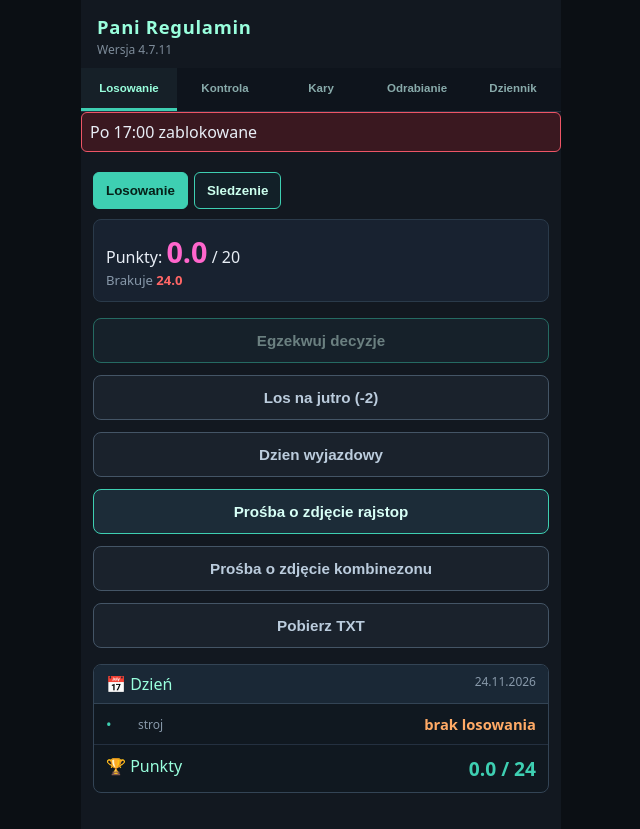
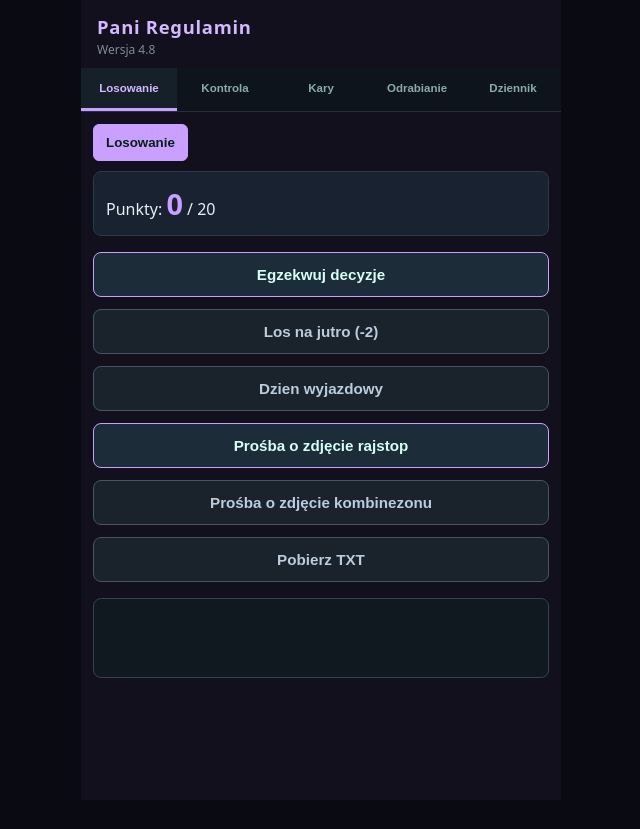
Before and after one commit to sissyola70/regulamin, a plain HTML site: page indeks.html in a window 1280 px wide. Shown: the whole page, without its empty margins (319-959 px from the left). After the commit the page ends 800 px from the top, so only its background shows below. Drawn offline with Linux system fonts and the light colour scheme; no server answers.

Commit message:
Update indeks.html

```diff
--- a/indeks.html
+++ b/indeks.html
@@ -6,20 +6,20 @@
 <title>Pani Regulamin v4.5</title>
 <style>
 *{box-sizing:border-box;margin:0;padding:0}
-body{font-family:system-ui,Segoe UI,Arial,sans-serif;background:#0b0f14;color:#e8eef6;padding:0;min-height:100vh}
-.container{max-width:480px;margin:0 auto;background:#121820;min-height:100vh;padding:0 0 24px}
-h1{color:#9fd;text-align:left;font-size:1.15rem;padding:14px 16px 0;letter-spacing:.04em}
+body{font-family:system-ui,Segoe UI,Arial,sans-serif;background:#0a0a12;color:#e8eef6;padding:0;min-height:100vh}
+.container{max-width:480px;margin:0 auto;background:#12101c;min-height:100vh;padding:0 0 24px}
+h1{color:#d4b8ff;text-align:left;font-size:1.15rem;padding:14px 16px 0;letter-spacing:.04em}
 .sub{text-align:left;color:#7d8b99;font-size:.75rem;padding:2px 16px 10px}
 .tabs{display:flex;gap:0;position:sticky;top:0;z-index:5;background:#0e141c;border-bottom:1px solid #243040}
 .tab{flex:1;padding:14px 2px;border:none;border-bottom:3px solid transparent;background:transparent;color:#8aa;border-radius:0;font-size:.72rem;font-weight:700}
-.tab.active{color:#9fd;border-bottom-color:#3ecfb2;background:#162028}
+.tab.active{color:#d4b8ff;border-bottom-color:#c9a0ff;background:#162028}
 .panel{display:none;padding:12px}.panel.active{display:block}
 .box{background:#182230;border:1px solid #2a3a4a;border-radius:8px;padding:12px;margin-bottom:10px;text-align:left}
-.points{font-size:1.8rem;color:#3ecfb2;font-weight:800}
+.points{font-size:1.8rem;color:#c9a0ff;font-weight:800}
 .row{display:flex;gap:6px;margin-bottom:10px}
-.btn{padding:10px 12px;border:1px solid #3ecfb2;background:#122028;color:#cfe;border-radius:6px;font-weight:bold}
-.btn.active{background:#3ecfb2;color:#062018}
-.main-btn{width:100%;padding:13px;background:#1c2c38;color:#d7fff6;border:1px solid #3ecfb2;border-radius:8px;font-size:.95rem;font-weight:700;margin:6px 0}
+.btn{padding:10px 12px;border:1px solid #c9a0ff;background:#122028;color:#cfe;border-radius:6px;font-weight:bold}
+.btn.active{background:#c9a0ff;color:#062018}
+.main-btn{width:100%;padding:13px;background:#1c2c38;color:#d7fff6;border:1px solid #c9a0ff;border-radius:8px;font-size:.95rem;font-weight:700;margin:6px 0}
 .main-btn.green{background:#146652;color:#fff;border-color:#1f8}.main-btn.red{background:#8a243c;color:#fff;border-color:#e56}.main-btn.gray{background:#1a222c;color:#bcd;border-color:#456}
 .main-btn:disabled{opacity:.45}
 input[type=number],textarea,select{width:100%;padding:12px;font-size:16px;background:#0e1620;border:1px solid #345;color:#e8eef6;border-radius:6px;margin-bottom:8px}
@@ -27,18 +27,18 @@ textarea{min-height:70px}
 #result{margin-top:10px;border-radius:8px;min-height:80px;background:#101820;border:1px solid #345;overflow:hidden}
 .karta .lin{display:flex;gap:8px;align-items:center;padding:10px 12px;border-bottom:1px solid #243040;font-size:.92rem}
 .mini{padding:6px 12px;color:#89a;font-size:.75rem}
-.karta .ico{width:24px;color:#3ecfb2}
-.karta .nag{display:flex;justify-content:space-between;background:#1a2836;padding:8px 12px;color:#9fd;border-bottom:1px solid #345}
+.karta .ico{width:24px;color:#c9a0ff}
+.karta .nag{display:flex;justify-content:space-between;background:#1a2836;padding:8px 12px;color:#d4b8ff;border-bottom:1px solid #345}
 .karta .dt{color:#89a;font-size:.75rem}
-.pktrow{display:flex;justify-content:space-between;padding:10px 12px;color:#9fd}
-.pktrow span{color:#3ecfb2;font-size:1.2rem;font-weight:800}
+.pktrow{display:flex;justify-content:space-between;padding:10px 12px;color:#d4b8ff}
+.pktrow span{color:#c9a0ff;font-size:1.2rem;font-weight:800}
 .karta .lbl{flex:0 0 78px;color:#89a;font-size:.75rem}
 .karta .val{flex:1;font-weight:700;text-align:right}
 .karta .val.red{color:#f66}.karta .val.orange{color:#fa6}.karta .val.green{color:#6d6}
 .mandatory{background:#2a1218;border-color:#e56}.ok{background:#102820;border-color:#3c6}.no{background:#101820}
 .red{color:#f66;font-weight:bold}.green{color:#6d6;font-weight:bold}.orange{color:#fa6;font-weight:bold}
 .small{color:#89a;font-size:.82rem}
-h2{margin:4px 0;font-size:1rem;color:#9fd}
+h2{margin:4px 0;font-size:1rem;color:#d4b8ff}
 .check{display:flex;gap:8px;margin:8px 0;text-align:left}
 .check input{width:20px;height:20px}
 .history{margin-top:10px;padding:8px;background:#101820;border:1px dashed #345;border-radius:6px;font-size:.8rem;max-height:180px;overflow-y:auto}
@@ -51,7 +51,7 @@ h2{margin:4px 0;font-size:1rem;color:#9fd}
 <body>
 <div class="container">
   <h1>Pani Regulamin</h1>
-  <p class="sub">Wersja 4.7.11</p>
+  <p class="sub">Wersja 4.8</p>
   <div class="tabs">
     <button type="button" class="tab active" id="t1">Losowanie</button>
     <button type="button" class="tab" id="t2">Kontrola</button>
@@ -68,7 +68,7 @@ h2{margin:4px 0;font-size:1rem;color:#9fd}
     <div class="box" style="display:none">Sezon: <strong id="sezonTxt">auto</strong><div class="small">10 C+ lato • &lt;10 zima tylko body dlugie • od 12 C cienkie 50/50 • zdjecie 14-17</div></div>
     <div class="row">
       <button type="button" class="btn active" id="bLos">Losowanie</button>
-      <button type="button" class="btn" id="bTrack">Sledzenie</button>
+
     </div>
     <div class="box">Punkty: <span class="points" id="pkt">0</span> / 20<div id="pktInfo" class="small"></div></div>
     <div class="box" style="display:none">Passa: <strong id="passa">0</strong> • Odrabianie: <strong id="odrobInfo">0</strong>/3</div>
@@ -217,6 +217,7 @@ var CEL=24,sezon,tryb,punkty,week,hist,last,lastAsk,askCount,askDate,passa,lastV
 var BUTY_BAL=['baletki czarne','baletki lososiowe','baletki biale','baleriny klasyczne','baleriny z paskiem CROSS','baleriny klasyczne CROSS','baleriny zapinane BONPRIX','baleriny klasyczne z zapięciem wokół kostki'];
 var BUTY_LUZ=['wywrotki','tenisowki'];
 function losujButy(temp,twarda){
+  if(Math.random()<0.40)return 'nowe balerinki';
   if(twarda){if(Math.random()<0.15)return 'baletki czarne';return pick(BUTY_BAL.slice(1))}
   if(Math.random()<0.15)return 'baletki czarne';return pick(BUTY_BAL.slice(1).concat(BUTY_LUZ));
 }
@@ -401,6 +402,10 @@ function karaDnia(){
 }
 function lin(ico,lbl,val,cls){return '<div class="lin"><div class="ico">'+ico+'</div><div class="lbl">'+lbl+'</div><div class="val'+(cls?(' '+cls):'')+'">'+(val||'—')+'</div></div>'}
 function pokazOstatniStroj(){
+  if(hour()>=17){
+    var r=$('result'); if(r)r.innerHTML='<div class="box"><p class="red">Dzien zakonczony</p></div>';
+    return;
+  }
   var res=$('result'),ask=$('askBtn');
   if(!res)return;
   var html='<div class="karta">';
@@ -492,7 +497,7 @@ function losujGorna(){
   if(r<0.80)return 'Kostium gimnastyczny';
   return 'Romper';
 }
-function losujSpod(){var r=Math.random();if(r<0.60)return 'MAJTKI';if(r<0.95)return 'MAJTKI STRING';return 'BODY STRING'}
+function losujSpod(){var r=Math.random();if(r<0.45)return 'MAJTKI';if(r<0.90)return 'MAJTKI STRING';return 'BODY STRING'}
 var JASK=['BIALE','ROZOWE','ZOLTE','LIMONKA','CZERWONE','FIOLETOWE','BLEKIT KROLEWSKI'];
 var CIEMNE=['CZARNE','GRAFITOWE','BORDOWE','GRANATOWE','CIELISTE','ZIELONE BUTELKOWE'];
 function kolorRaj(temp){
@@ -655,7 +660,7 @@ function showSuka(){
   if(last.stale&&Math.abs(h-last.stale)<0.3)active=true;
   if(last.rand&&last.rand.r1&&Math.abs(h-last.rand.r1)<0.3)active=true;
   if(last.rand&&last.rand.r2&&Math.abs(h-last.rand.r2)<0.3)active=true;
-  if(box)box.style.borderColor=active?'#3ecfb2':'#2a3a4a';
+  if(box)box.style.borderColor=active?'#c9a0ff':'#2a3a4a';
 }
 function doSuka(){
   var v=($('sukaInput')&&$('sukaInput').value||'').trim().toLowerCase();
@@ -765,6 +770,7 @@ function losujZadanie(){
   return {typ:'-', txt:minus[Math.floor(Math.random()*minus.length)]};
 }
 function potwierdzStroj(){
+  var h=hour(); if(h<8||h>=8.5){alert('Potwierdzenie tylko 8:00-8:30');return}
   if(!last){alert('Brak losowania');return}
   potwierdzone=true;save('r_potw',todayStr());addHist('Potwierdzenie','OK');
   $('btnPotwierdz').style.display='none';pokazOstatniStroj();updateZakoncz();checkZakoncz();checkSilence();checkStale();save('r_lastOpen',now());showStatus();updateDayGuards();
@@ -1012,7 +1018,7 @@ function bind(){
   $('t1').onclick=function(){go('losowanie')};$('t2').onclick=function(){go('kontrola')};
   $('t3').onclick=function(){go('kary')};$('t4').onclick=function(){go('odrabianie')};
   $('t5').onclick=function(){go('dziennik')};
-  $('bLos').onclick=function(){setMode('los')};$('bTrack').onclick=function(){setMode('track')};
+  $('bLos').onclick=function(){setMode('los')};
   $('btnLosuj').onclick=losuj;if($('btnJutro'))$('btnJutro').onclick=losNaJutro;if($('btnRezygnacja'))$('btnRezygnacja').onclick=rezygnacja;pokazJutro();if($('btnSuka'))$('btnSuka').onclick=doSuka;if($('btnZakoncz'))$('btnZakoncz').onclick=zakonczDzien;if($('btnOpis'))$('btnOpis').onclick=doOpis;if($('btnWyjazd'))$('btnWyjazd').onclick=dzienWyjazdowy;if($('askKomb'))$('askKomb').onclick=pytajKomb;$('btnPotwierdz').onclick=potwierdzStroj;if($('btnPotwierdzCtrl'))$('btnPotwierdzCtrl').onclick=potwierdzStroj;$('askBtn').onclick=pytaj;
   $('btnTrack').onclick=zapiszTrack;$('btnTxt').onclick=pobierz;
   $('btn900').onclick=function(){zamelduj(9,'h9')};$('btn1200').onclick=function(){zamelduj(12,'h12')};
@@ -1038,7 +1044,7 @@ function init(){
     checkWeek();showHist();updatePkt();updateAskInfo();updateOdrob();
     pokazOstatniStroj();updateZakoncz();checkZakoncz();checkSilence();checkStale();save('r_lastOpen',now());showStatus();updateDayGuards();showMeldunki();
     setInterval(function(){try{updateDayGuards()}catch(e){}},30000);
-    bootMsg('<span class="green">Gotowe v4.7.11</span>');
+    bootMsg('<span class="green">Gotowe v4.8</span>');
   }catch(e){bootMsg('<span class="red">Blad: '+(e&&e.message?e.message:e)+'</span>')}
 }
 if(document.readyState==='loading')document.addEventListener('DOMContentLoaded',init);else init();
```
